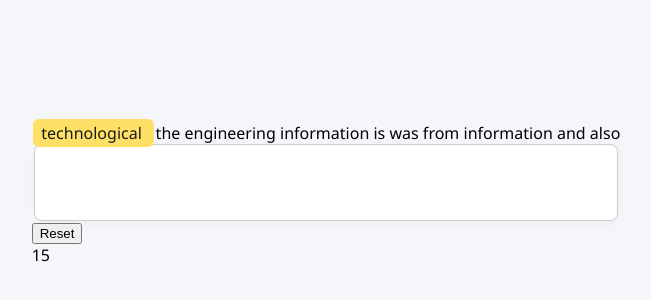
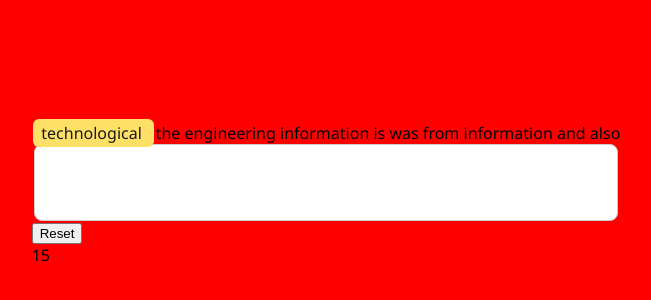
Before and after one commit to alexanderdodd/typemansnoose, a React (Vite) app in the folder react-typing-game-prototype/: page / in a window 1280 px wide. Shown: the part 206-506 px from the top of the page, without its empty margins (314-965 px from the left). Built offline with nearby package versions, Linux system fonts and the light colour scheme.

Commit message:
make background red

```diff
--- a/react-typing-game-prototype/src/index.css
+++ b/react-typing-game-prototype/src/index.css
@@ -1,3 +1,4 @@
+
 /* Styling for the words-to-type prompt and current word */
 .words-to-type {
   font-size: 2.2rem;
@@ -41,7 +42,7 @@ body {
   display: flex;
   align-items: center;
   justify-content: center;
-  background: #f5f6fa;
+  background: red;
   font-family: 'Segoe UI', system-ui, Avenir, Helvetica, Arial, sans-serif;
 }
 
```
